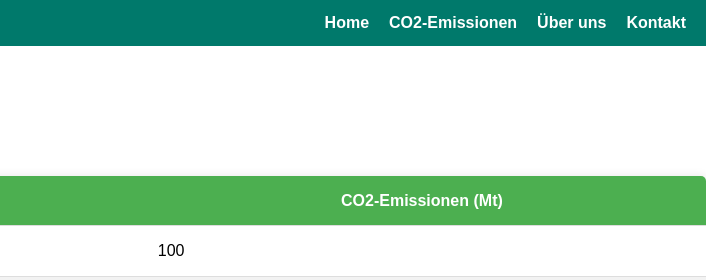
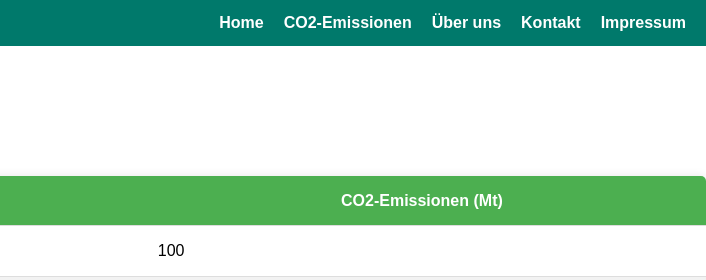
Before and after one commit to MarcMountains/klima-transparenz-website, a plain HTML site: page emissions.html in a window 1280 px wide. Shown: the top 280 px of the page, 574-1280 px from the left. Drawn offline with Linux system fonts and the light colour scheme.

Commit message:
Update emissions.html

```diff
--- a/emissions.html
+++ b/emissions.html
@@ -17,6 +17,7 @@
                 <li><a href="emissions.html" class="active">CO2-Emissionen</a></li>
                 <li><a href="about.html">Über uns</a></li>
                 <li><a href="contact.html">Kontakt</a></li>
+                <li><a href="impressum.html">Impressum</a></li>
             </ul>
         </nav>
     </header>
```
